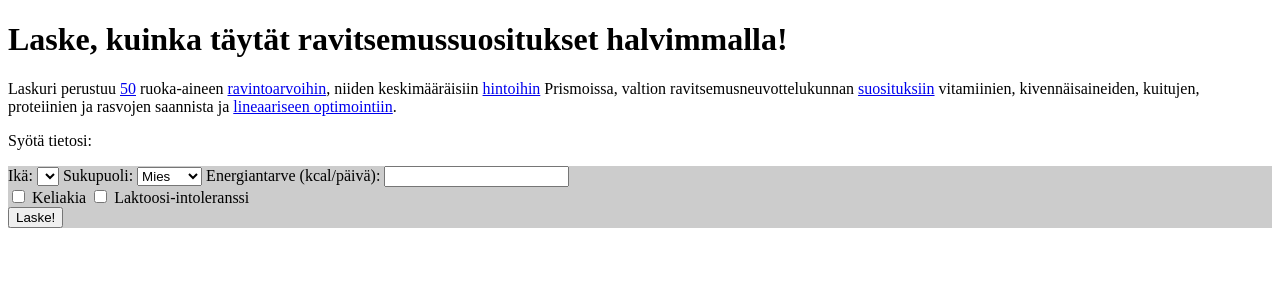
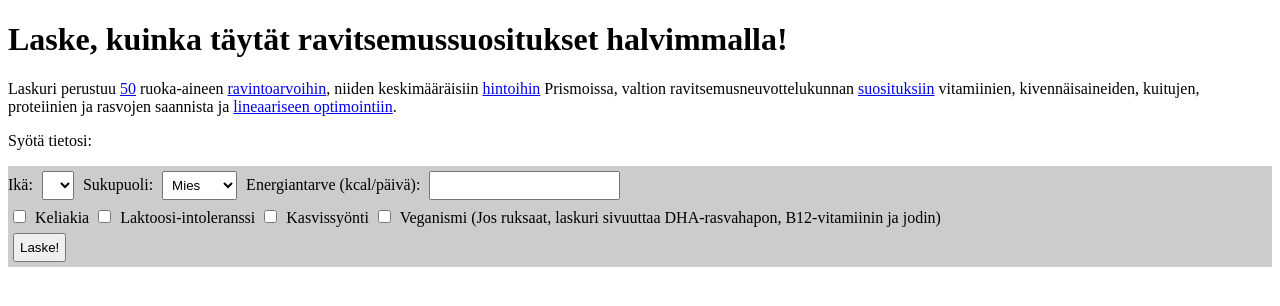
Before and after one commit to kauko-i/saastaruoassa, a Flask app: page / in a window 1280 px wide. Shown: the top 306 px of the page. Run offline with Flask 2, Linux system fonts and the light colour scheme; data that the repository does not hold is empty; some libraries are stand-ins or nearby versions.

Commit message:
improve style, more diet options

```diff
--- a/app.py
+++ b/app.py
@@ -27,6 +27,9 @@ RASVAN_ENERGIA = 0.037
 PROTEIININ_ENERGIA = 0.017
 DATABASE_URL = os.environ['DATABASE_URL']
 ENERGIA_YLARAJA = 1.001
+I_INDEKSI = 27
+B12_INDEKSI = 17
+DHA_INDEKSI = 9
 
 def t(A):
 	palaute = []
@@ -65,7 +68,7 @@ def hinnat(osoitteet):
         palaute.append(None if hinta is None else float(hinta.replace(",", "."))/10)
     return palaute
 
-def syote2tulos(ika, sukupuoli, energia, keliakia, laktoosi):
+def syote2tulos(ika, sukupuoli, energia, keliakia, laktoosi, kasvis, vege):
     # Lomake käyttää kilokaloreita, tietokannat jouleja
     energia = int(energia)*JOULEA_KALORISSA
 
@@ -79,8 +82,10 @@ def syote2tulos(ika, sukupuoli, energia, keliakia, laktoosi):
     osoitteet = []
     ryhma = sukupuoli[0] + ika
     conn = psycopg2.connect(DATABASE_URL, sslmode='require')
-    gluteiinia = []
+    gluteenia = []
     laktoosia = []
+    lihaa = []
+    elainperainen = []
     with conn:
         with conn.cursor() as curs:
             # Hae rasvojen prosentteina annetut suositukset ja laske milligrammamäärät.
@@ -98,23 +103,36 @@ def syote2tulos(ika, sukupuoli, energia, keliakia, laktoosi):
                 for i in range(len(rivi)):
                     b.append(-float(rivi[i]))
 
-            curs.execute('SELECT * FROM arvot;')
+            curs.execute('''SELECT energia,rasva,kertarasva,monirasva,n3,alfa,linoli,proteiini,
+                        dha,kuitu,a,b1,b2,b3,b6,b9,b12,c,d,e,ca,p,k,mg,fe,zn,i,se FROM arvot;''')
             for rivi in curs:
-                A.append([float(rivi[1])]+list(map(lambda x: -float(x), rivi[1:][:-4])))
-                nimet.append(str(rivi[-3]))
-                osoitteet.append(str(rivi[-4]))
-                gluteiinia.append(rivi[-2])
-                laktoosia.append(rivi[-1])
+                A.append([float(rivi[0])]+list(map(lambda x: -float(x), rivi)))
+            curs.execute('SELECT osoite,partitiivi,gluteenia,laktoosia,eikasvis,eivege FROM arvot;')
+            for rivi in curs:
+                osoitteet.append(rivi[0])
+                nimet.append(rivi[1])
+                gluteenia.append(rivi[2])
+                laktoosia.append(rivi[3])
+                lihaa.append(rivi[4])
+                elainperainen.append(rivi[5])
     conn.close()
     c = hinnat(osoitteet)
     for i in reversed(range(len(c))):
-        if c[i] is None or (gluteiinia[i] and keliakia is not None) or (laktoosia[i] and laktoosi is not None):
+        if c[i] is None or (gluteenia[i] and keliakia) or (laktoosia[i] and laktoosi) or (lihaa[i] and kasvis) or (elainperainen[i] and vege):
             del c[i]
             del A[i]
             del nimet[i]
             del osoitteet[i]
 
     A = t(A)
+
+    if vege:
+        del b[I_INDEKSI]
+        del b[B12_INDEKSI]
+        del b[DHA_INDEKSI]
+        del A[I_INDEKSI]
+        del A[B12_INDEKSI]
+        del A[DHA_INDEKSI]
     try:
         res = linprog(c, A_ub=A, b_ub=b, method="revised simplex")
     except ValueError:
@@ -151,12 +169,14 @@ def index():
         energia = IntegerField('Energiantarve (kcal/päivä): ', validators=[DataRequired()])
         keliakia = BooleanField('Keliakia')
         laktoosi = BooleanField('Laktoosi-intoleranssi')
+        kasvis = BooleanField('Kasvissyönti')
+        vege = BooleanField('Veganismi (Jos ruksaat, laskuri sivuuttaa DHA-rasvahapon, B12-vitamiinin ja jodin)')
     form = HenkiloForm()
     tulos = []
     summa = 0
     if form.validate_on_submit():
         try:
-            (nimet,maarat,summa,hinnat,osoitteet) = syote2tulos(request.form.get('ika'), request.form.get('puoli'), request.form.get('energia'), request.form.get('keliakia'), request.form.get('laktoosi'))
+            (nimet,maarat,summa,hinnat,osoitteet) = syote2tulos(request.form.get('ika'), request.form.get('puoli'), request.form.get('energia'), request.form.get('keliakia'), request.form.get('laktoosi'), request.form.get('kasvis'), request.form.get('vege'))
             for i in range(len(nimet)):
                 grammoja = int(float(maarat[i])*100*7 + 0.5)
                 if grammoja != 0:
--- a/static/styles.css
+++ b/static/styles.css
@@ -1,3 +1,13 @@
 form {
     background: #CCCCCC;
 }
+
+form input {
+    padding: 5px;
+    margin: 5px;
+}
+
+form select {
+    padding: 5px;
+    margin: 5px;
+}
--- a/templates/etusivu.html
+++ b/templates/etusivu.html
@@ -20,6 +20,8 @@
     </br>
     {{ form.keliakia }} {{ form.keliakia.label }}
     {{ form.laktoosi }} {{ form.laktoosi.label }}
+    {{ form.kasvis }} {{ form.kasvis.label }}
+    {{ form.vege }} {{ form.vege.label }}
     </br>
     <input type="submit" onclick="checkAndSetLabel()" value="Laske!">
 </form>
```
